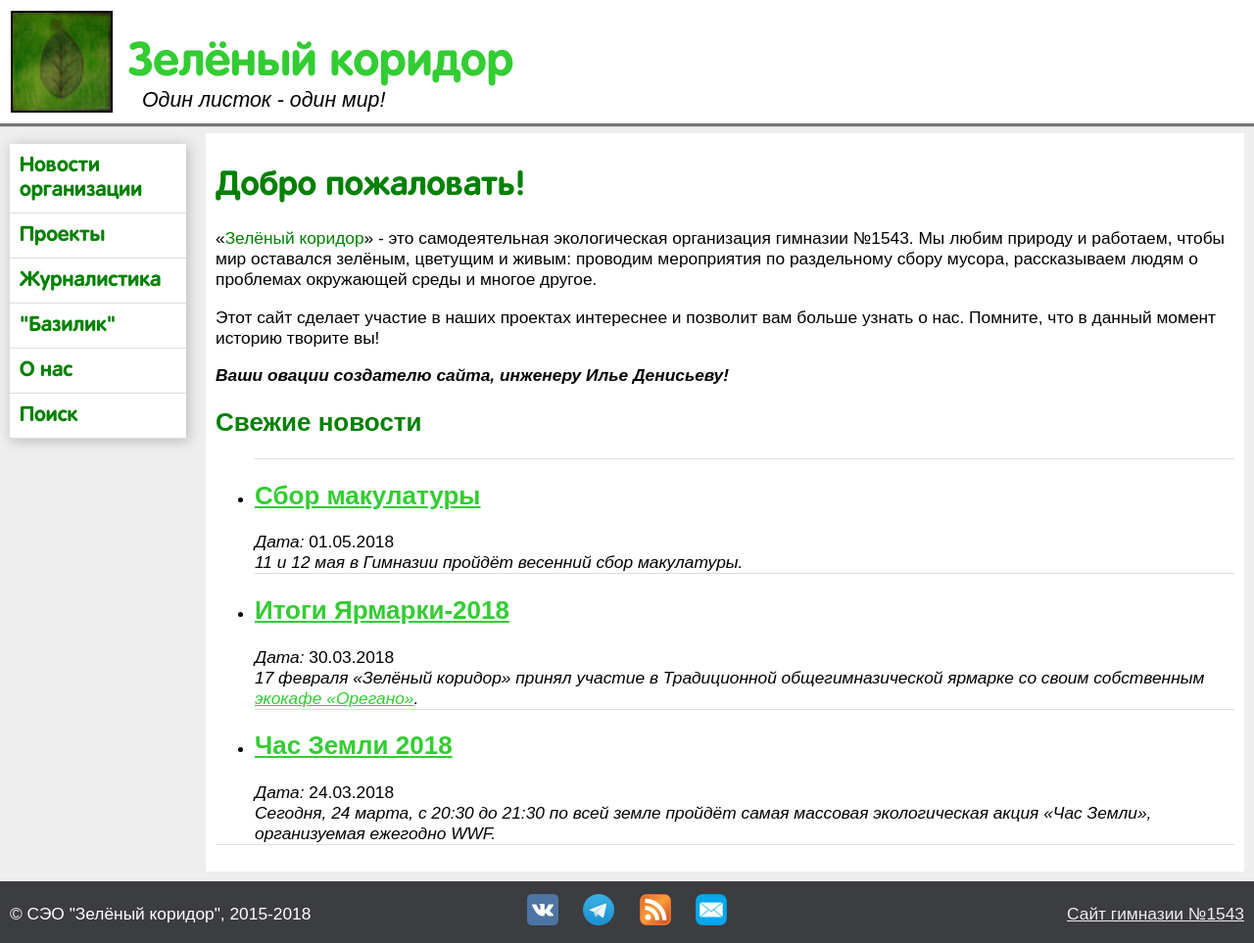
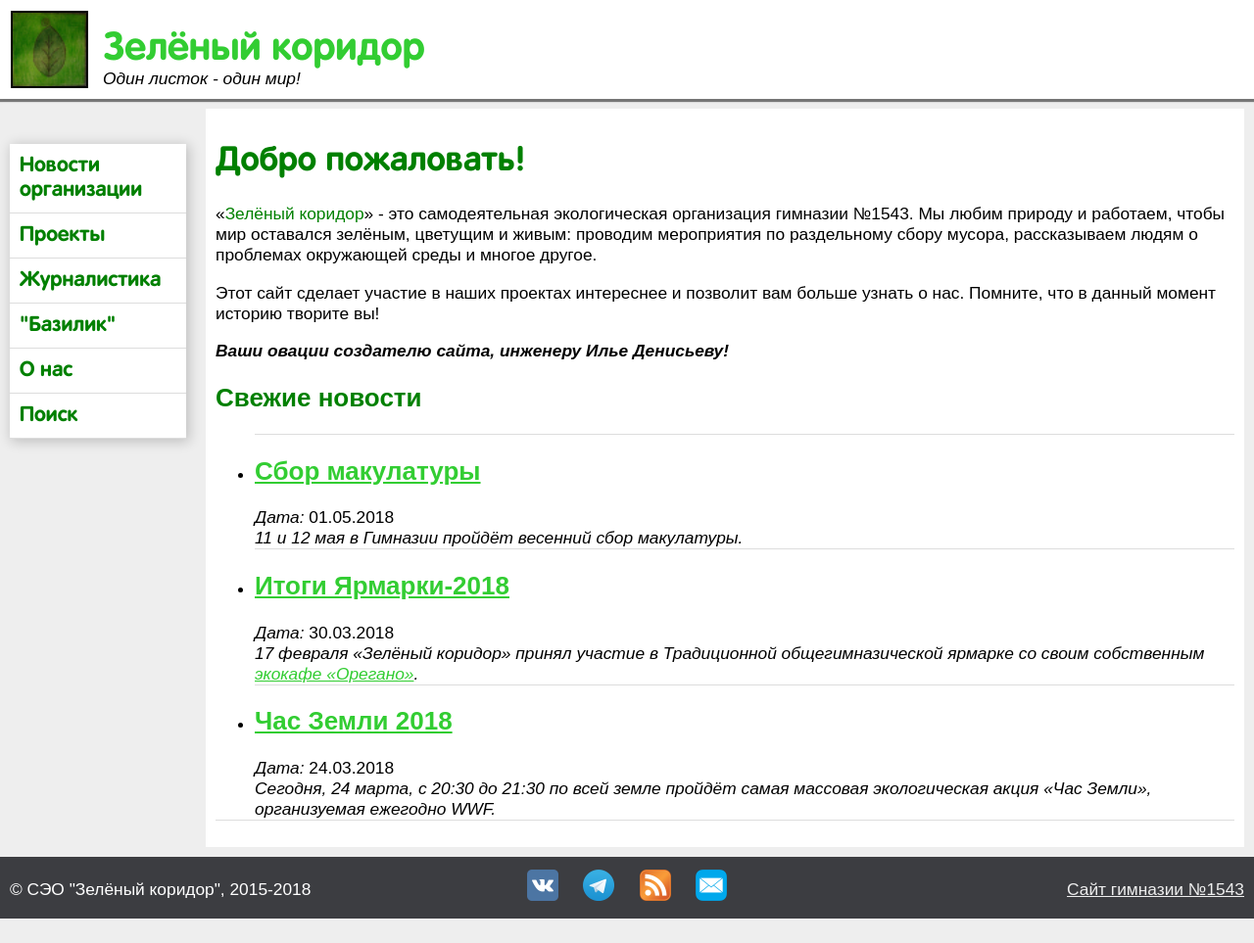
Before and after one commit to elkcl/zelkor.github.io, a Jekyll site: the page built from index.html, in a window 1280 px wide and 963 px high. Shown: the whole window at 98% size. Built offline with Jekyll 4.4.1, drawn with Linux system fonts in a browser that asks for light colours.

Commit message:
Переделал дизайн 2

```diff
--- a/css/main.css
+++ b/css/main.css
@@ -28,7 +28,7 @@ a:visited {
 }
 
 header {
-  font: bold 36pt Rotonda;
+  font: bold 30pt Rotonda;
   background-color: #fff;
   z-index: 10;
   box-shadow: 0 3px 1px rgba(0,0,0,0.5);
@@ -44,8 +44,8 @@ header {
 }
 
 .logo {
-  width: 100px;
-  height: 100px;
+  width: auto;
+  height: 75px;
   margin: 6px;
   padding: 0;
   border: 2px solid #000;
@@ -80,10 +80,10 @@ footer {
 
 #slogan {
   color: #000;
-  font: italic normal 16pt sans-serif;
+  font: italic normal 13pt sans-serif;
   position: absolute;
-  top: 90px;
-  left: 145px;
+  top: 70px;
+  left: 105px;
 }
 
 .italic {
```
